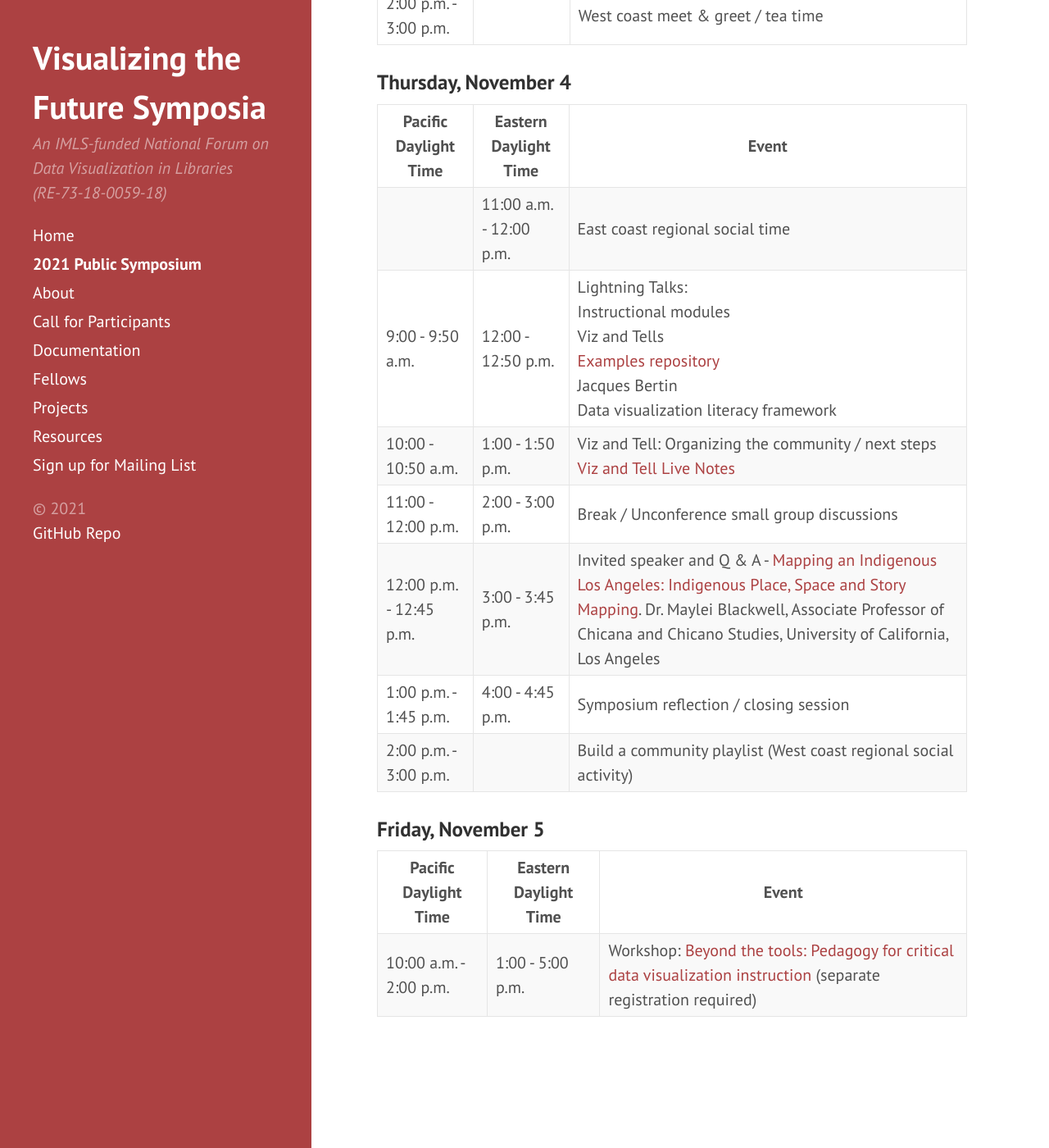
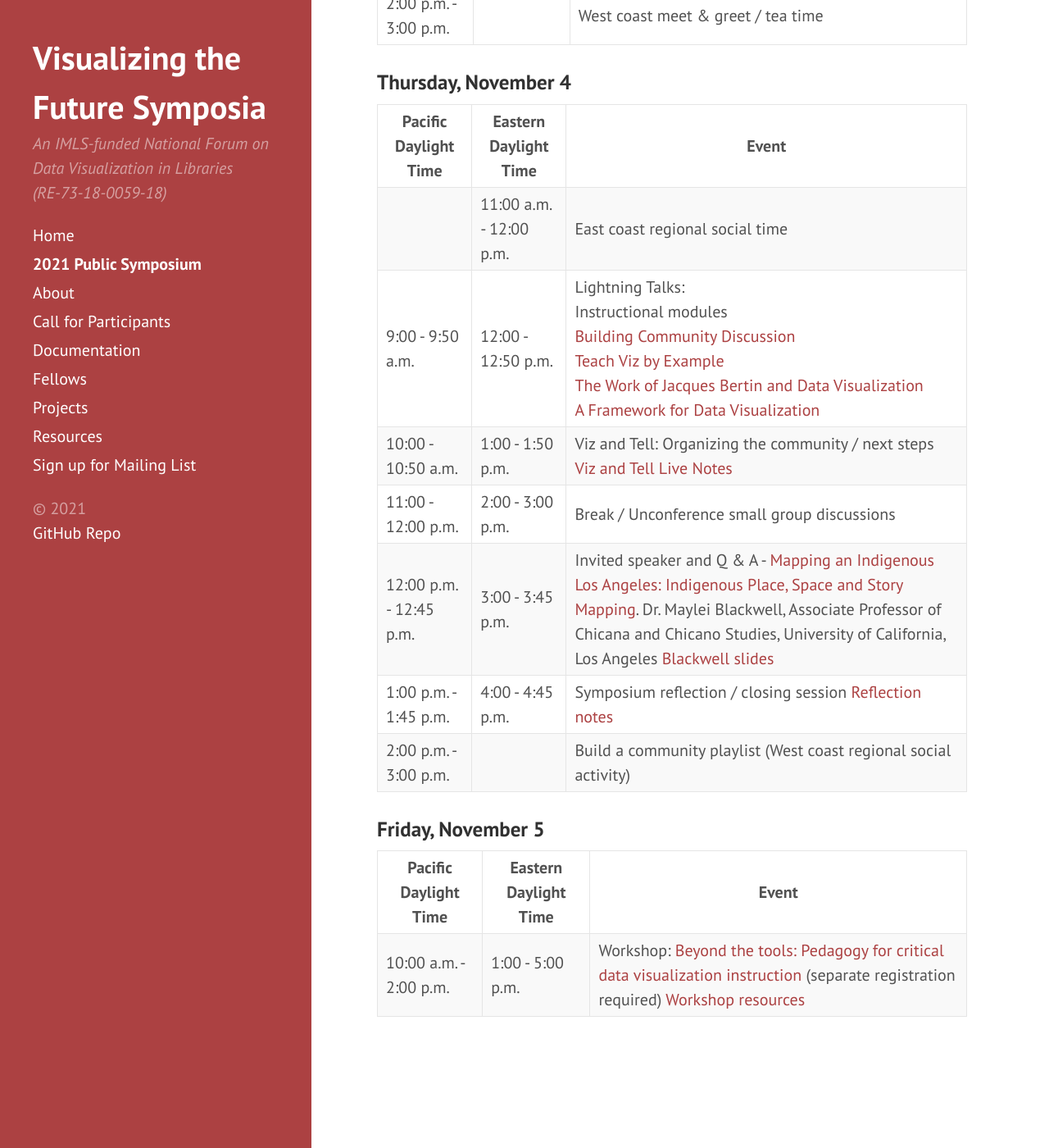
Before and after one commit to visualizingthefuture/visualizingthefuture.github.io, a Jekyll site: the page built from symposium.md, in a window 1280 px wide and 1400 px high, scrolled down 1631 px. Shown: the whole window at 82% size. Built offline with Jekyll 4.4.1, drawn with Linux system fonts in a browser that asks for light colours.

Commit message:
Adding slides links

```diff
--- a/symposium.md
+++ b/symposium.md
@@ -40,15 +40,15 @@ We encourage you to join us on the [VTF Slack space](https://vizandtell.slack.co
 | Pacific Daylight Time | Eastern Daylight Time | Event |
 | ----- | ----- | ----- |
 |  | 11:00 a.m. - 12:00 p.m. | East coast regional social time |
-| 9:00 - 9:50 a.m. | 12:00 - 12:50 p.m. | Lightning Talks:<br />Instructional modules<br />Viz and Tells<br />[Examples repository](https://docs.google.com/presentation/d/1BMOB8u0m59_-dwpdzC8_VONdk2456PsYS_EIvySeCfo/edit#slide=id.gfd1edff2e5_0_206)<br />Jacques Bertin<br />Data visualization literacy framework|
+| 9:00 - 9:50 a.m. | 12:00 - 12:50 p.m. | Lightning Talks:<br />Instructional modules<br />[Building Community Discussion](https://docs.google.com/presentation/d/1wvvU-Z9C3OYf2ET8HFUyM9WOfvqS0lM1NK40_vAVdkg/edit?usp=sharing)<br />[Teach Viz by Example](https://docs.google.com/presentation/d/1BMOB8u0m59_-dwpdzC8_VONdk2456PsYS_EIvySeCfo/edit#slide=id.gfd1edff2e5_0_206)<br />[The Work of Jacques Bertin and Data Visualization](https://docs.google.com/presentation/d/1oEvjKkAkxlocvfKkXQ9W-CGh0-mtGJ_1dTjao7fVfkw/edit?usp=sharing)<br />[A Framework for Data Visualization](https://drive.google.com/file/d/1b-1PoGR-lkIhqxb9pvN9HjYWyWnmnV5w/view?usp=sharing)|
 | 10:00 - 10:50 a.m. | 1:00 - 1:50 p.m. | Viz and Tell: Organizing the community / next steps <br />[Viz and Tell Live Notes](https://docs.google.com/document/d/1tY2ZXqq7fz5oRt1tTYzleWULaugy_BfZnTCb8cZM8w0/edit?usp=sharing)|
 | 11:00 - 12:00 p.m. | 2:00 - 3:00 p.m. | Break / Unconference small group discussions |
-| 12:00 p.m. - 12:45 p.m. | 3:00 - 3:45 p.m. | Invited speaker and Q & A - [Mapping an Indigenous Los Angeles: Indigenous Place, Space and Story Mapping](speaker). Dr. Maylei Blackwell, Associate Professor of Chicana and Chicano Studies, University of California, Los Angeles |
-| 1:00 p.m. - 1:45 p.m. | 4:00 - 4:45 p.m. | Symposium reflection / closing session |
+| 12:00 p.m. - 12:45 p.m. | 3:00 - 3:45 p.m. | Invited speaker and Q & A - [Mapping an Indigenous Los Angeles: Indigenous Place, Space and Story Mapping](speaker). Dr. Maylei Blackwell, Associate Professor of Chicana and Chicano Studies, University of California, Los Angeles [Blackwell slides](https://drive.google.com/file/d/1dMNFQXiTLBLoq3d4AGTwgRymbuFT3TPg/view?usp=sharing)|
+| 1:00 p.m. - 1:45 p.m. | 4:00 - 4:45 p.m. | Symposium reflection / closing session [Reflection notes](https://docs.google.com/document/d/1Shu7xozcB42hliHGi04gKRqAuDzYkcP9gQSXJyrmFPY/edit?usp=sharing)|
 | 2:00 p.m. - 3:00 p.m. |  | Build a community playlist (West coast regional social activity) |
 
 ### Friday, November 5
 
 | Pacific Daylight Time | Eastern Daylight Time | Event |
 | ----- | ----- | ----- |
-| 10:00 a.m. - 2:00 p.m. | 1:00 - 5:00 p.m. | Workshop: [Beyond the tools: Pedagogy for critical data visualization instruction](workshop) (separate registration required) |
+| 10:00 a.m. - 2:00 p.m. | 1:00 - 5:00 p.m. | Workshop: [Beyond the tools: Pedagogy for critical data visualization instruction](workshop) (separate registration required) [Workshop resources](https://bit.ly/Beyondtools)|
```
